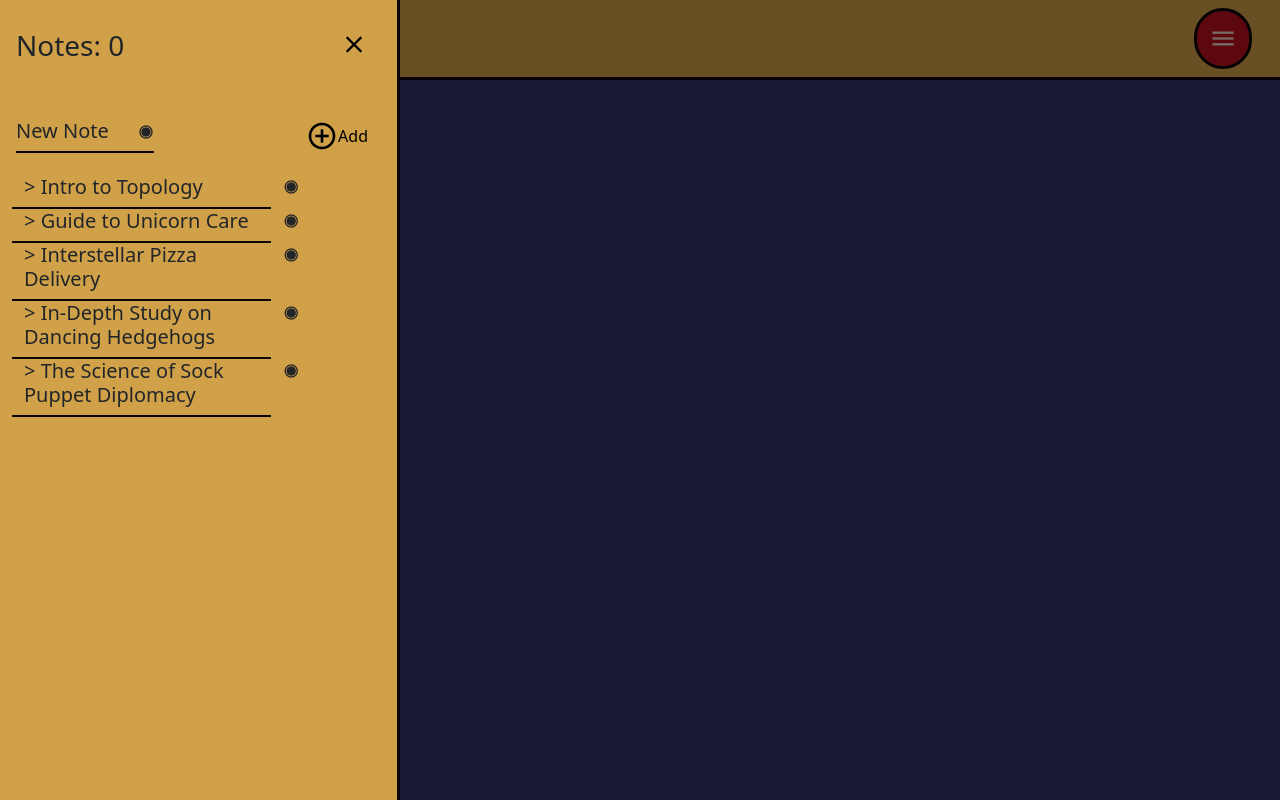
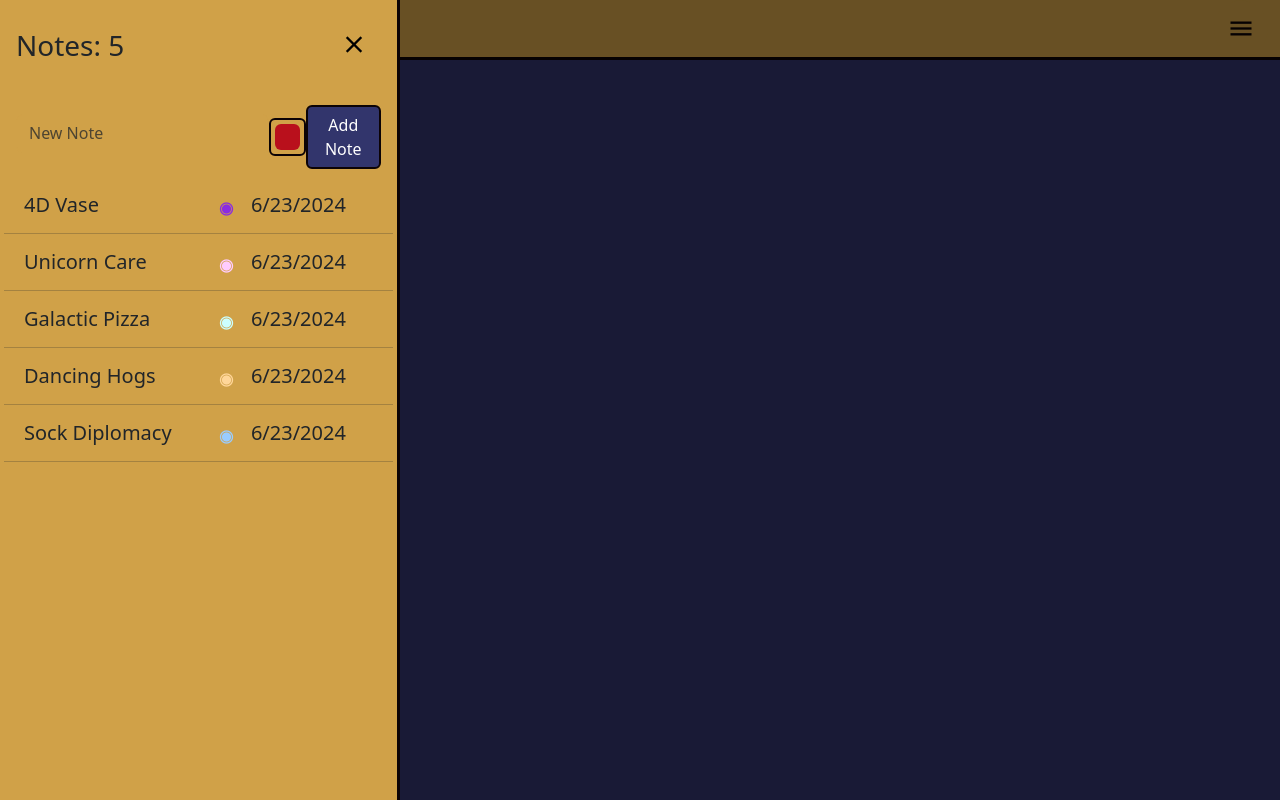
Before and after one commit to ThomasWSnider/jot-note-taker, a website with bundled scripts: page index.html in a window 1280 px wide. Both pictures are taken after a click on the button 1223 px from the left and 38 px from the top of the page. Built offline with nearby package versions, Linux system fonts and the light colour scheme; a script that the page names is missing.

Commit message:
can add notes

```diff
--- a/app/AppState.js
+++ b/app/AppState.js
@@ -9,30 +9,30 @@ class ObservableAppState extends EventEmitter {
 
   notes = [
     new Note({
-      title: "Intro to Topology",
+      title: "4D Vase",
       body: "A Klein bottle is a non-orientable surface, meaning it has no distinct inside or outside. It's often visualized as a 4-dimensional object in 3-dimensional space, featuring a single continuous surface without boundaries. Despite its complex appearance, it's a fundamental concept in topology, challenging our intuitive notions of space and geometry.",
       theme: "#8a2be2",
     }),
     new Note({
-      title: "Guide to Unicorn Care",
+      title: "Unicorn Care",
       body: "Unicorns require special rainbow diets rich in mystical nutrients that sustain their ethereal bodies. Their grooming rituals involve enchanted brushes that shimmer with starlight, ensuring their iridescent coats remain luminous. These practices are vital for maintaining their otherworldly beauty and majestic presence in folklore and fantasy realms alike.",
       theme: "#ffccff"
     }),
 
     new Note({
-      title: "Interstellar Pizza Delivery",
+      title: "Galactic Pizza",
       body: "Delivering pizzas across galaxies demands state-of-the-art warp-speed ovens capable of traversing vast cosmic distances in seconds. The pizzas themselves are crafted with anti-gravity cheese that defies conventional physics, ensuring they remain perfectly intact during their interstellar journey. Such technological marvels redefine the notion of fast food on a universal scale, catering to extraterrestrial tastes with flair.",
       theme: "#ccffff"
     }),
 
     new Note({
-      title: "In-Depth Study on Dancing Hedgehogs",
+      title: "Dancing Hogs",
       body: "Hedgehogs have unique dance moves that combine whimsical spins with adorable tiny top hats perched jauntily atop their quills. Their rhythmic footwork is a sight to behold, synchronized with delicate twirls that seem straight out of a woodland ballet. These charming performances enchant forest critters and humans alike, showcasing the hedgehog's innate grace and surprising agility in the animal kingdom's dance repertoire.",
       theme: "#ffd699"
     }),
 
     new Note({
-      title: "The Science of Sock Puppet Diplomacy",
+      title: "Sock Diplomacy",
       body: "Sock puppets, once nearly annihilated in a bitter inter-sock conflict, have risen as unparalleled diplomats among toys. Their yarn speeches and button eyes hold a solemn reminder of their past struggles, making them uniquely empathetic envoys in resolving disputes. With skillful negotiations and heartfelt soliloquies, sock puppets navigate the delicate playroom politics, transforming conflicts into opportunities for unity and whimsical reconciliation.",
       theme: "#99ccff"
     }),
--- a/app/controllers/NotesController.js
+++ b/app/controllers/NotesController.js
@@ -1,6 +1,7 @@
 import { AppState } from "../AppState.js";
 import { notesService } from "../services/NotesService.js";
-import { setHTML } from "../utils/Writer.js";
+import { getFormData } from "../utils/FormHandler.js";
+import { setHTML, setText } from "../utils/Writer.js";
 
 export class NotesController {
 
@@ -11,11 +12,33 @@ export class NotesController {
     this.drawNoteSelectors()
   }
 
+  createNewNote() {
+    event.preventDefault()
+    console.log('You are trying to create a new note, check back in an hour');
+    const form = event.target
+    const noteData = getFormData(form)
+    console.log('Here are the note deets', noteData);
+    notesService.createNewNote(noteData)
+    this.closeOffCanvas()
+  }
+
+  closeOffCanvas() {
+    const offCanvas = document.getElementById('staticBackdrop')
+    offCanvas.classList.remove('show')
+  }
+
   drawNoteSelectors() {
     const notes = AppState.notes
     let noteSelectorHTML = ``
     notes.forEach(note => noteSelectorHTML += note.noteSelectorTemplate)
     setHTML('noteSelector', noteSelectorHTML)
+    this.drawNotesQuantity()
+  }
+
+  drawNotesQuantity() {
+    const noteTotal = AppState.notes.length
+    let notesQuantity = `Notes: ${noteTotal}`
+    setText('notesQuantity', notesQuantity)
   }
 
   drawActiveNote() {
--- a/app/models/Note.js
+++ b/app/models/Note.js
@@ -39,30 +39,34 @@ export class Note {
 
   get noteSelectorTemplate() {
     return `
-            <div class="col-8 note-selector border-dark ms-2 d-flex" role="button" data-bs-dismiss="offcanvas"
+            <div class="col-6 ms-2 d-flex mb-2" role="button" data-bs-dismiss="offcanvas"
               onclick="app.NotesController.selectActiveNote('${this.id}')">
-              <h5>> ${this.title}</h5>
+              <h5 class="m-0"> ${this.title}</h5>
             </div>
-            <div class="col-3">
-              <i class="mdi mdi-circle-slice-8"></i>
+            <div class="col-1 d-flex align-items-center mb-2">
+              <i class="mdi mdi-circle-slice-8" style="color:${this.theme}"></i>
             </div>
+            <div class="col-3 d-flex align-items-center mb-2">
+              <h4 class="fs-5">${this.shortDate}</h4>
+            </div>
+            <hr>
     `
   }
 
 
   get activeNoteTemplate() {
     return `
-            <div class="col-12 mt-3  shadow mt-5 border-3 border border-dark rounded">
+            <div class="col-12 p-3 active-note rounded" style="border: 3px solid ${this.theme}">
               <div class="row">
                 <div class="col-5 text-light d-flex flex-column justify-content-between">
                   <div>
-                    <h2 class="mb-5">${this.title} <i class="mdi mdi-circle-slice-8 fs-5 text-dark"></i></h2>
+                    <h2 class="mb-5">${this.title} <i class="mdi mdi-circle-slice-8 fs-5" style="color:${this.theme}"></i></h2>
                     <div>
                       <h5 class="mb-3">Created At: ${this.dateCreated}</h5>
                       <h5 class="mb-3">Last Updated: ${this.dateUpdated}</h5>
                     </div>
                   </div>
-                  <div class="d-flex justify-content-between">
+                  <div class="d-flex justify-content-between mb-0">
                     <h6>Word Count: ${this.wordCount}</h6>
                     <h6 class="mx-auto">Character Count: ${this.characterCount}</h6>
                   </div>
@@ -70,7 +74,7 @@ export class Note {
                 <div class="col-7">
                   <form class="m-3">
                     <div class="form-floating">
-                      <textarea class="form-control border-dark border border-3" placeholder="Leave a comment here"
+                      <textarea class="form-control border-dark border border-3" placeholder="Make a Note "
                         id="floatingTextarea2">${this.body}</textarea>
                       <label for="floatingTextarea2">${this.title}</label>
                     </div>
@@ -81,5 +85,8 @@ export class Note {
     `
   }
 
+  get shortDate() {
+    return this.dateCreated.toLocaleDateString()
+  }
 
 }
--- a/app/services/NotesService.js
+++ b/app/services/NotesService.js
@@ -1,4 +1,5 @@
 import { AppState } from "../AppState.js";
+import { Note } from "../models/Note.js";
 
 class NotesService {
 
@@ -6,6 +7,14 @@ class NotesService {
     console.log('Sup dawg');
   }
 
+
+  createNewNote(noteData) {
+    const notes = AppState.notes
+    const newNote = new Note(noteData)
+    newNote.body = ""
+    notes.push(newNote)
+    this.selectActiveNote(newNote.id)
+  }
   selectActiveNote(noteId) {
     const activeNote = AppState.notes.find(note => note.id == noteId)
     AppState.activeNote = activeNote
--- a/assets/style/style.css
+++ b/assets/style/style.css
@@ -1,14 +1,36 @@
 /* BASIC STYLES HERE */
 
-#menuBtn {
-  margin: 0.5em 1em 0.5em 1em;
-  border: 3px solid #0c0305;
+.new-note-input {
+  border-bottom: 2px solid #0c0305 !important;
+  border-radius: 0;
+  width: 45%;
+}
+
+.new-note-form {
+  position: fixed;
+  top: auto;
+  left: -1000px;
+  height: 1px;
+  width: 1px;
+  overflow: hidden;
 }
 
 .note-selector {
   border-bottom: 2px solid;
 }
 
+.active-note {
+  height: 80%;
+  width: 90%;
+  position: fixed;
+  top: 50%;
+  left: 50%;
+  transform: translate(-50%, -50%);
+  background-color: #373a66;
+  box-shadow: 0 0 4px 1000px rgba(0, 0, 0, 0.5);
+}
+
+
 textarea {
-  min-height: 30em !important;
+  min-height: 25em !important;
 }
--- a/index.html
+++ b/index.html
@@ -22,8 +22,9 @@
       <div class="col-12 border-bottom border-dark border-3 d-flex align-items-center justify-content-between">
         <h1>Field Notes</h1>
         <div class="text-end">
-          <button id="menuBtn" class="btn btn-danger rounded-pill text-light" type="button" data-bs-toggle="offcanvas"
-            data-bs-target="#staticBackdrop" aria-controls="staticBackdrop">
+          <button id="menuBtn" class="btn btn-warning rounded-pill text-dark" type="button" data-bs-toggle="offcanvas"
+            data-bs-target="#staticBackdrop" aria-controls="staticBackdrop"
+            onclick="app.NotesController.drawNoteSelectors()">
             <i class="mdi mdi-menu fs-3"></i>
           </button>
         </div>
@@ -32,10 +33,12 @@
   </header>
 
   <!-- SECTION -->
-  <main class="bg-primary">
+  <main class="bg-primary main-img">
+    <section class="bg-blur">
       <section id="router-view">
         <!-- primary viewport -->
       </section>
+
 
       <section class="container">
         <div id="activeNote" class="row">
@@ -45,6 +48,8 @@
       </section>
 
 
+
+    </section>
   </main>
 
   <!-- SECTION -->
@@ -53,24 +58,33 @@
   </footer>
 
 
+
   <div class="offcanvas offcanvas-start bg-warning border-3 border-dark border-end" data-bs-backdrop="static"
     tabindex="-1" id="staticBackdrop" aria-labelledby="staticBackdropLabel">
     <div class="offcanvas-header">
-      <h3 class="offcanvas-title" id="staticBackdropLabel">Notes: 0</h3>
+      <h3 class="offcanvas-title" id="notesQuantity">Notes: 0</h3>
       <button type="button" class="btn btn-warning ms-auto fs-3" data-bs-dismiss="offcanvas" aria-label="Close"><i
           class="mdi mdi-close"></i></button>
     </div>
     <divS class="offcanvas-body container-fluid">
       <div class="row">
-        <div class="col-12 d-flex align-items-center justify-content-between">
-          <div class="note-selector border-dark">
-            <h5>New Note <i class="mdi ms-4 fs-6 mdi-circle-slice-8"></i></h5>
-          </div>
-          <button class="btn btn-warning d-flex align-items-center"> <i class="mdi mdi-plus-circle-outline fs-2"></i>
-            Add</button>
+        <div class="col-12">
+          <form onsubmit="app.NotesController.createNewNote()">
+            <div class="mb-3 d-flex justify-content-between align-items-center">
+              <label for="title" class="form-label new-note-form">Note Title</label>
+              <input type="text" class="form-control bg-warning border-warning mb-2 new-note-input" id="title"
+                placeholder="New Note" minlength="3" maxlength="15" name="title" required>
+              <label for="theme" class="form-label new-note-form">Note Color</label>
+              <input type="color" class="form-control form-control-color bg-warning border-dark border-2 p-1" id="theme"
+                name="theme" value="#b9101c" title="Choose your theme">
+              <button type="submit" class="btn btn-primary border-2 border-dark">
+                Add Note
+              </button>
             </div>
         </div>
-      <div id="noteSelector" class="row my-2">
+        </form>
+      </div>
+      <div id="noteSelector" class="row my-2 justify-content-start">
         <!-- Note Selectors Here -->
       </div>
     </divS>
```
Lines whose indentation alone changed are shown as unchanged.
